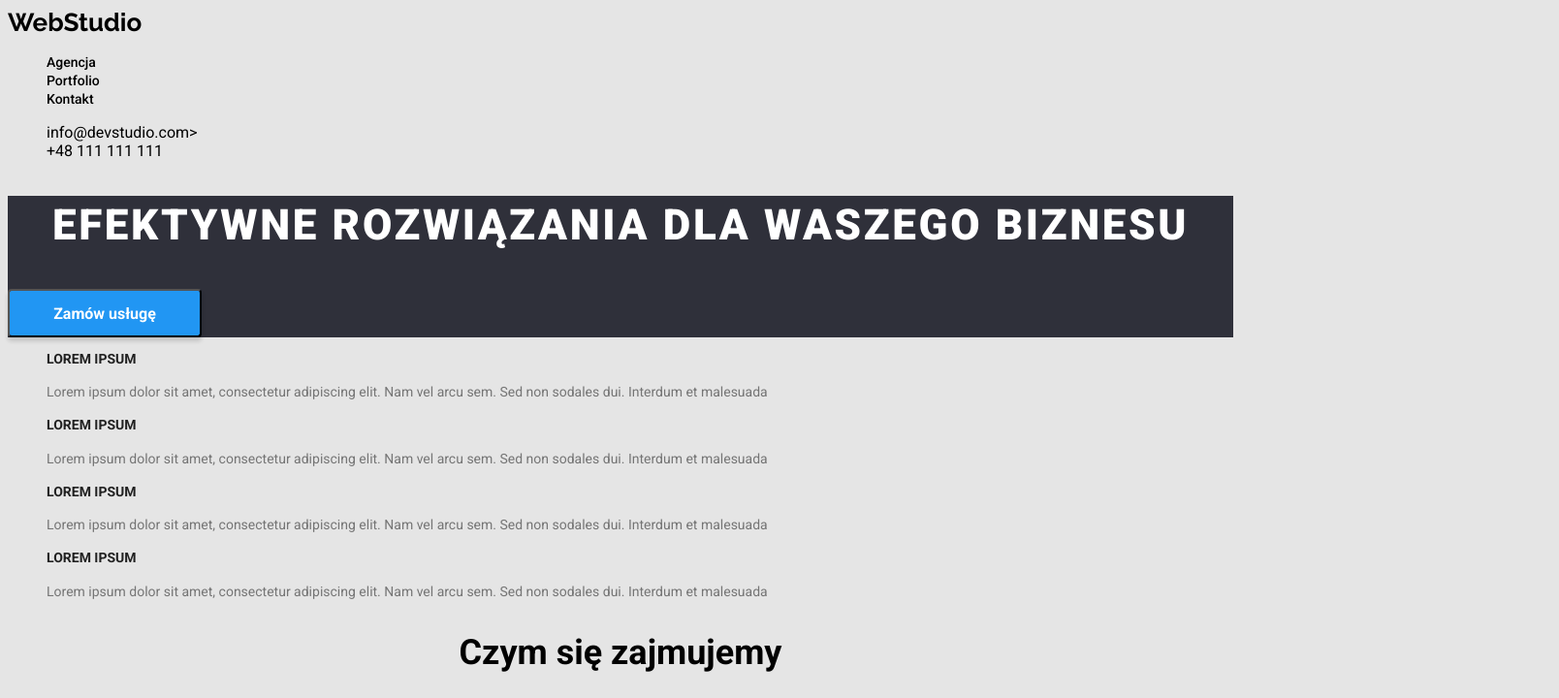
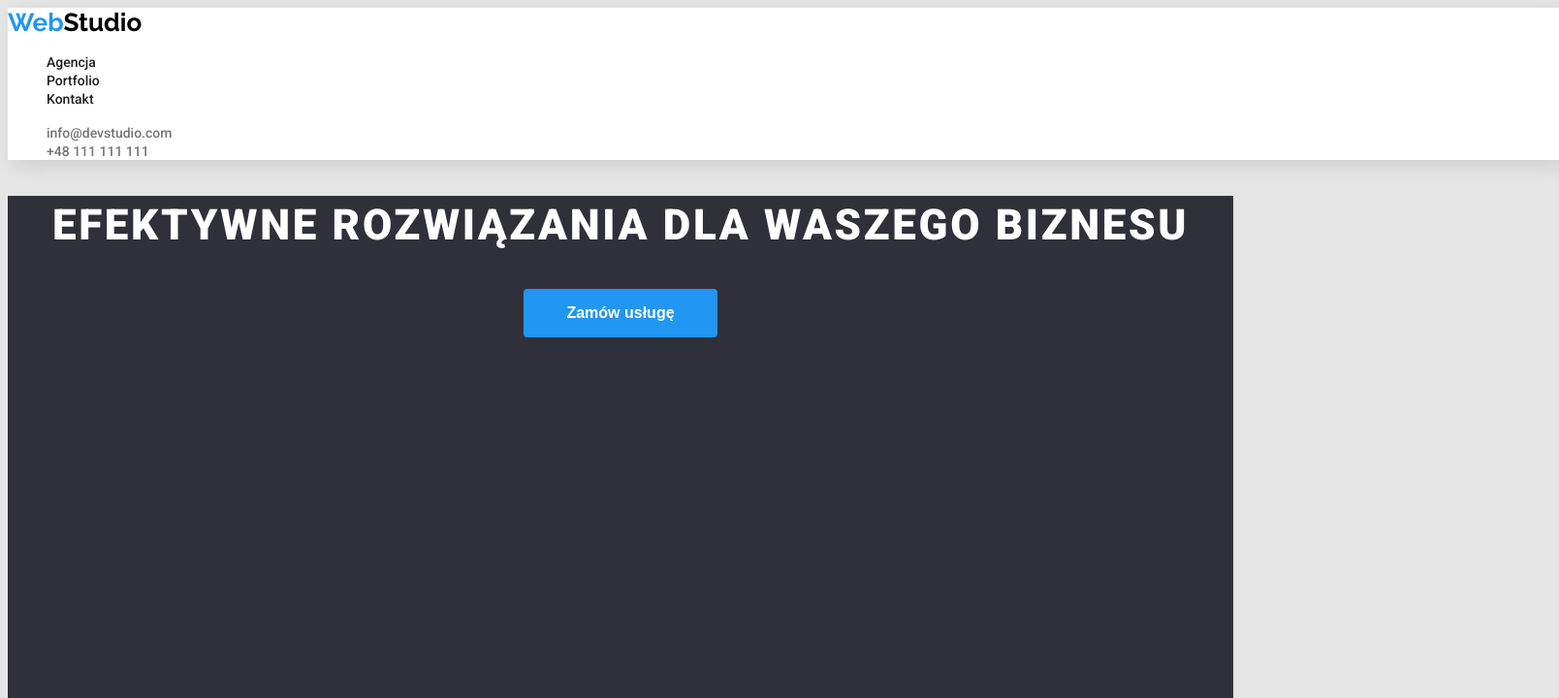
Before and after one commit to marqs90/goit-markup-hw-02, a plain HTML site: page index.html in a window 1280 px wide. Shown: the top 720 px of the page at 97% size, 1608 px wide, since content can reach past the window. Drawn offline with Linux system fonts and the light colour scheme.

Commit message:
ukonczenie stylowania sekcji header,hero

```diff
--- a/css/styles.css
+++ b/css/styles.css
@@ -1,4 +1,4 @@
-Zmienne
+/* zmienne */
 
     :root {
         --brand-color-black: #212121;
@@ -12,9 +12,18 @@ Zmienne
 body {
     background-color: #e5e5e5;
     font-family: "Roboto", sans-serif;
+    color: var(--brand-color-black);
 }
 
 /* Header, nav, logo */
+
+.header {
+    width: 1600px;
+    margin: auto;
+    background-color: var(--brand-color-white);
+    box-shadow: 6px 6px 20px rgba(0, 0, 0, 0.1);
+
+}
 .logo {
     font-family: 'Raleway', sans-serif;
     font-size: 26px;
@@ -26,56 +35,50 @@ body {
   .blue-logo {
     color: var(--brand-color-blue);
   }
-
-.header {
-    background-color: var(--brand-color-white);
-
+.nav-list {
+    list-style: none;
 }
 .nav-link {
 
+    text-decoration: none;
+    font-size: 14px;
+    font-weight: 500;
     color: var(--brand-color-black);
-    font-weight: 500;
-    font-size: 14px;
-
 }
 
-.nav-list {
-    color: var(--brand-color-black);
-    list-style:none;
+.nav-link:hover, .nav-link:focus, .nav-link:active {
+    color: var(--brand-color-blue);
 }
 
-.nav-link, .contact-link {
+.contact-list {
+    list-style: none;
+}
+.contact-link {
+    color: var(--brand-color-grey);
     text-decoration: none;
+    font-size: 14px;
+    font-weight: 500;
+  }
 
+  .contact-link:hover, .contact-link:focus, .contact-link:active {
+    color: var(--brand-color-blue);
 }
 
-.contact-list, .contact-link {
-    list-style: none;
-    color: var(--brand-color-grey);
-}
-
-.menu-link:hover, .contact-link:hover {
-    color: #2196f3;
-    cursor: pointer;
-}
-
-/* Hero */
+/* Hero, btn-hero */
 .hero {
-
-    background-color: #2f303a;
+    height: 600px;
+    background-color: var(--brand-background-dark);
+    text-align: center;
 }
 
  .hero-title {
 
-    font-family: 'Roboto';
-    font-style: normal;
+    color: var(--brand-color-white);
+    text-transform: uppercase;
+    font-size: 44px;
     font-weight: 900;
-    font-size: 44px;
     line-height: 60px;
-    color: #FFFFFF;
-    text-align: center;
     letter-spacing: 0.06em;
-    text-transform: uppercase;
 
 }
 
@@ -85,17 +88,23 @@ body {
 }
 
 .btn-hero {
+    color: var(--brand-color-white);
+    background-color: var(--brand-color-blue);
+    border: none;
+    border-radius: 4px;
+    font-size: 16px;
+    font-weight: 700;
+    line-height: 30px;
     width: 200px;
     height: 50px;
-    background-color: #2196f3;
-    box-shadow: 0px 4px 4px rgba(0, 0, 0, 0.15);
-    border-radius: 4px;
-    color:#FFFFFF;
-    font-family: 'Roboto';
-    font-style: normal;
-    font-weight: 700;
-    font-size: 16px;
+    cursor: pointer;
+}
 
+.btn-hero:hover,
+.btn-hero:focus,
+.btn-hero:active {
+  background-color: var(--brand-color-white);
+  color: var(--brand-color-blue);
 }
 
 /* Section Lorem4*/
--- a/index.html
+++ b/index.html
@@ -33,7 +33,7 @@
 				<ul class="contact-list">
 					<li class="contact-item">
 						<a class="contact-link" href="mailto:info@devstudio.com"
-							>info@devstudio.com></a
+							>info@devstudio.com</a
 						>
 					</li>
 					<li class="contact-item">
```
Also changed, not shown: portfolio.html (+2 -2 lines).
